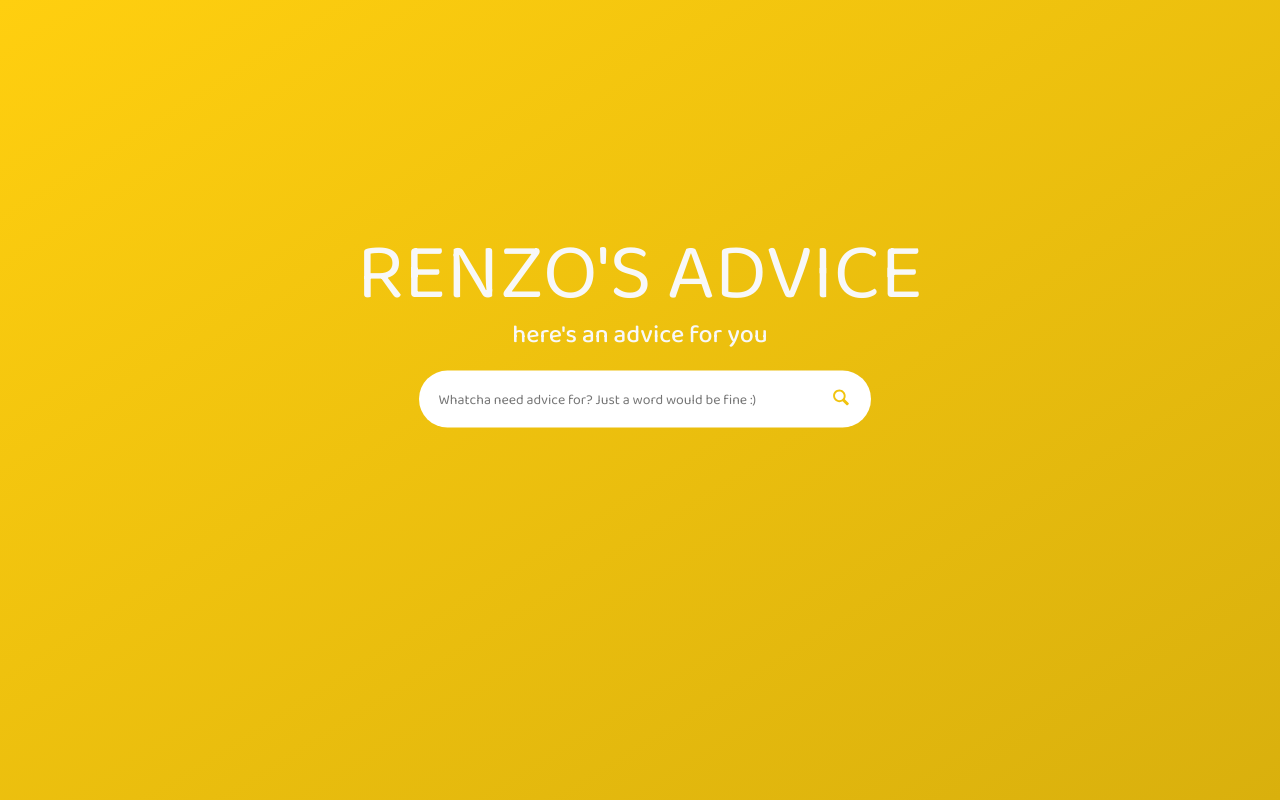
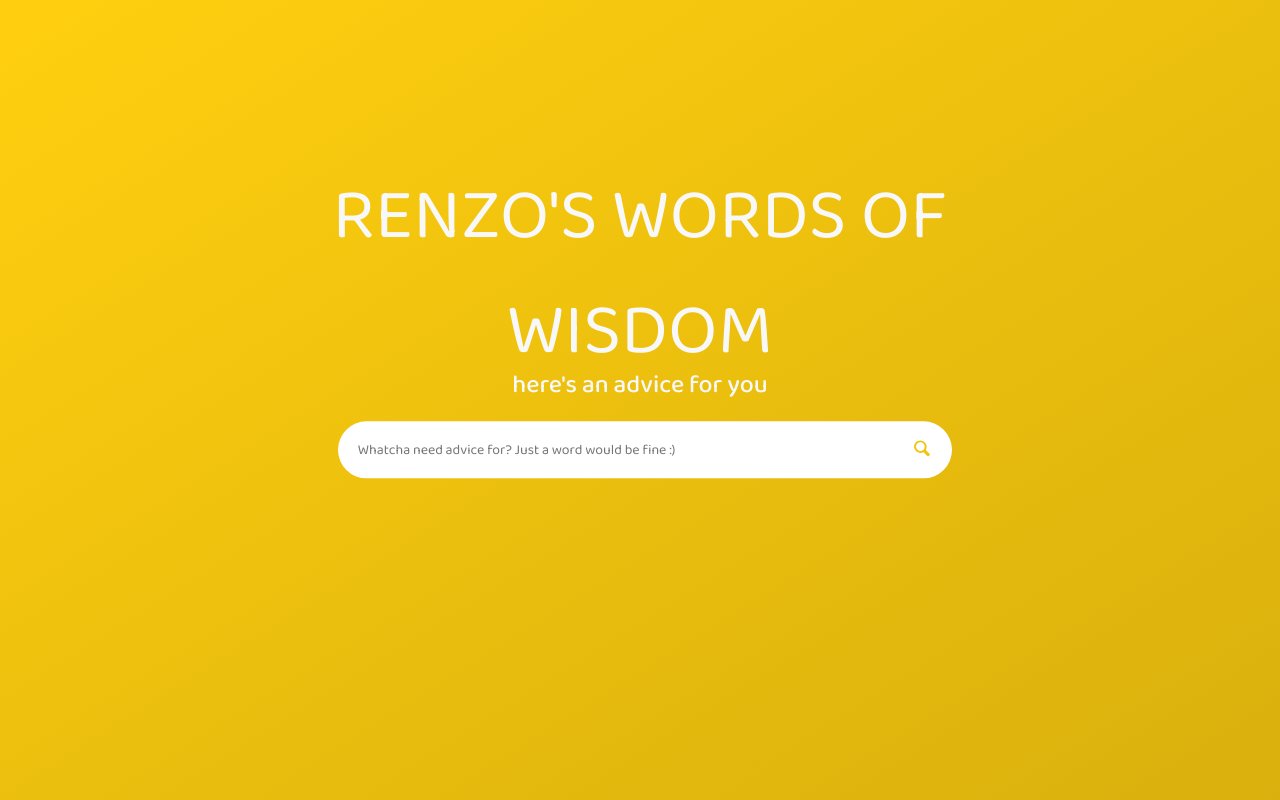
Before and after one commit to EjMat8/TurtleAdvice, a website built with Parcel: page index.html in a window 1280 px wide. Built offline with nearby package versions, Linux system fonts and the light colour scheme; no server answers.

Commit message:
change title

```diff
--- a/index.html
+++ b/index.html
@@ -18,7 +18,7 @@
     <div class="container">
       <header class="header">
         <div class="header__box">
-          <h1 class="header__title">Renzo's Advice</h1>
+          <h1 class="header__title">Renzo's Words of Wisdom</h1>
           <p class="header__caption">here's an advice for you</p>
 
           <form action="#" class="form">
--- a/src/sass/_layout.scss
+++ b/src/sass/_layout.scss
@@ -18,9 +18,10 @@
   &__box {
     @include center;
     text-align: center;
+    width: 60%;
   }
   &__title {
-    font-size: 8rem;
+    font-size: 7.2rem;
     font-weight: 400;
     margin-bottom: -2.5rem;
     text-transform: uppercase;
```
Also changed, not shown: src/css/style.css.
